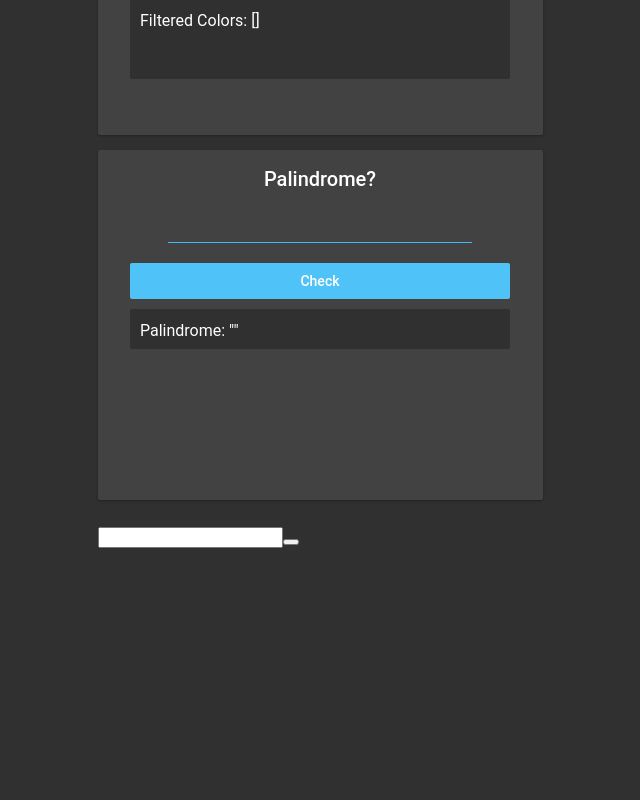
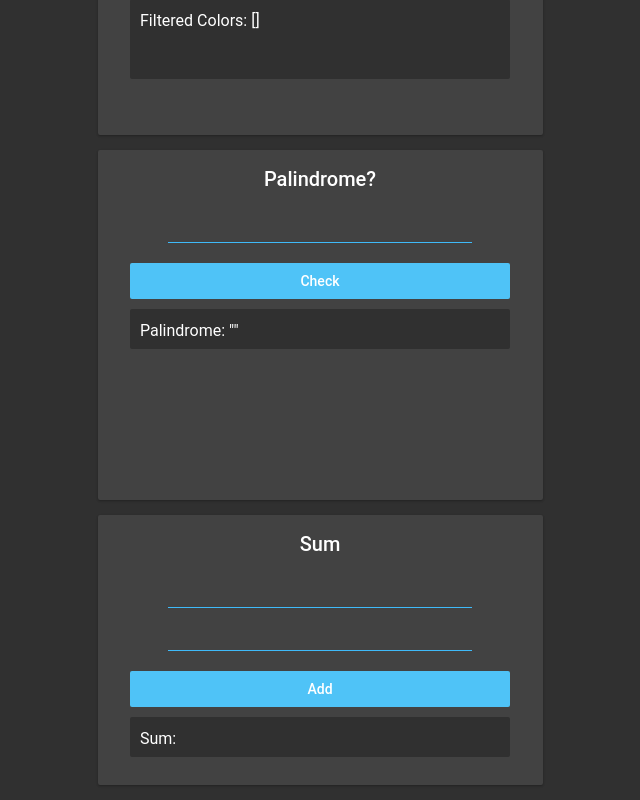
Before and after one commit to dontomassino777/react-toy-problems, a React (Create React App) app: page / in a window 1280 px wide. Shown: the part 920-1720 px from the top of the page, without its empty margins (320-960 px from the left). Before the commit the page ends 1468 px from the top, so only its background shows below. Built offline with nearby package versions, Linux system fonts and the light colour scheme.

Commit message:
sum feature works

```diff
--- a/src/components/Topics/Sum.js
+++ b/src/components/Topics/Sum.js
@@ -1,24 +1,37 @@
 import React, {Component} from 'react';
 
 export default class Sum extends Component {
+
+    constructor() {
+        super();
+
+        this.state = {
+            number1: 0,
+            number2: 0,
+            sum: null
+        }
+    }
+
+    updateNumber1(val) {
+        this.setState({number1: parseInt(val, 10) });
+    }
+
+    updateNumber2(val) {
+        this.setState( {number2: parseInt(val, 10) })
+    }
+
+    sum(num1, num2) {
+        this.setState({ sum: num1 + num2 })
+    }
+
     render() {
         return (
-            <div>
-                <h4>
-
-                </h4>
-                <input>
-
-                </input>
-                <button>
-
-                </button>
-                <span>
-
-                </span>
-                <span>
-
-                </span>
+            <div className='puzzleBox sumPB'>
+                <h4>Sum</h4>
+                <input className='inputLine' onChange={ (e) => this.updateNumber1(e.target.value) }></input>
+                <input className='inputLine' onChange={ (e) => this.updateNumber2(e.target.value) }></input>
+                <button className='confirmationButton' onClick={ () => this.sum(this.state.number1, this.state.number2) }> Add</button>
+                <span className='resultsBox'> Sum: {this.state.sum}</span>
             </div>
         )
     }
```
